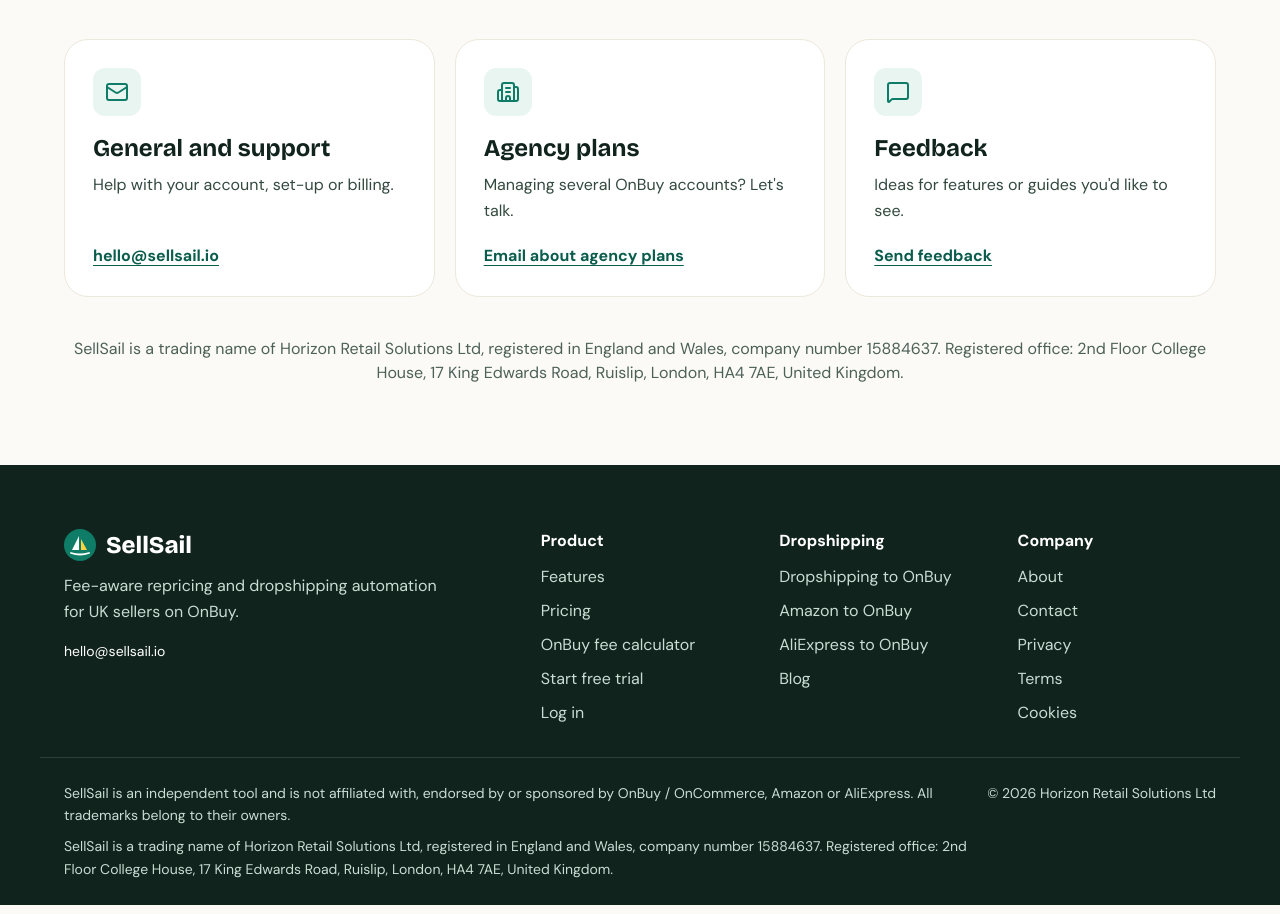
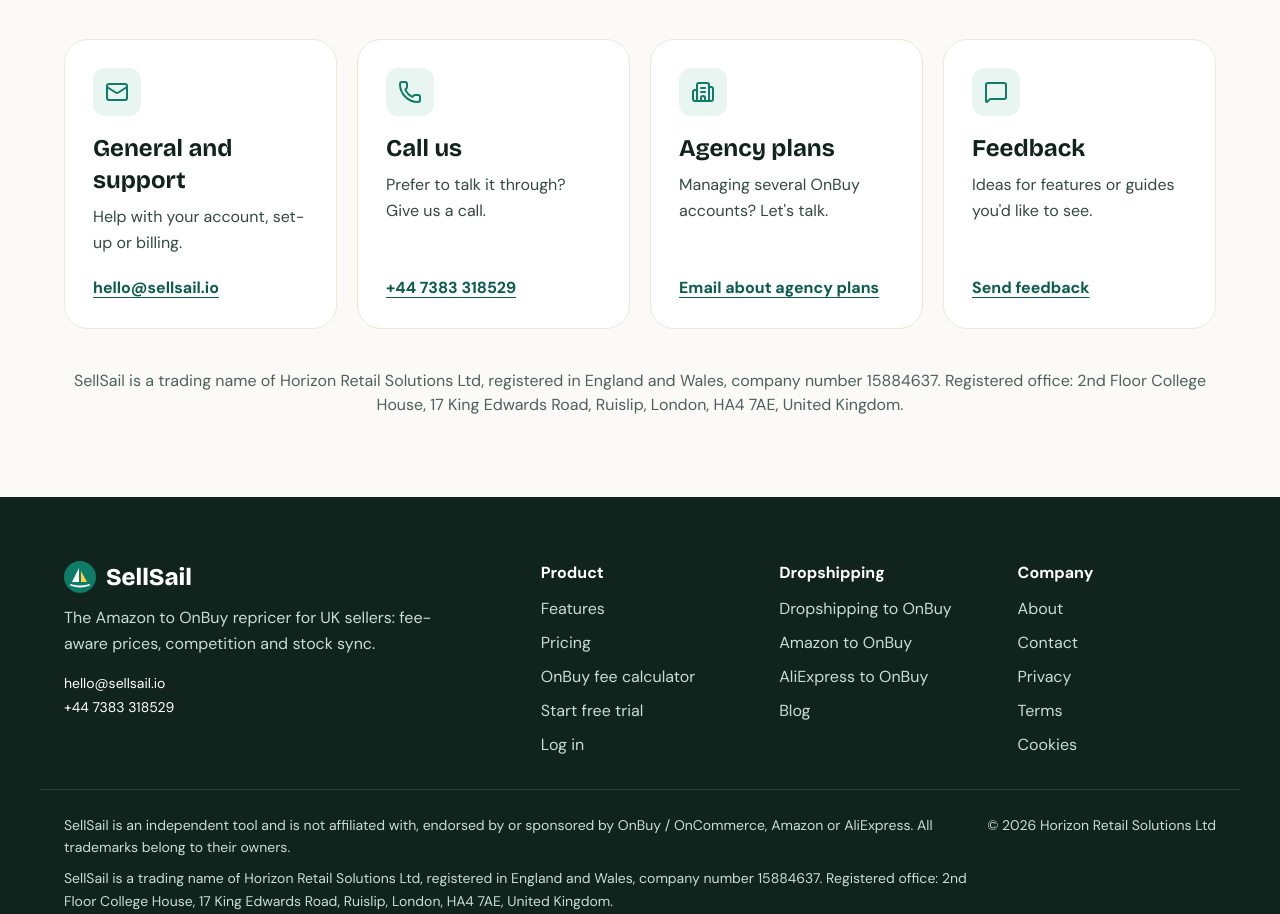
Before and after one commit to ranawseef/sellsail, a Next.js app: page /contact in a window 1280 px wide. Shown: the part 460-1374 px from the top of the page. Built offline with nearby package versions, Linux system fonts and the light colour scheme.

Commit message:
Add phone number to footer, contact page, terms, privacy and schema
Co-Authored-By: Claude Opus 5.5 <noreply@anthropic.com>

```diff
--- a/src/app/(marketing)/contact/page.tsx
+++ b/src/app/(marketing)/contact/page.tsx
@@ -1,5 +1,5 @@
 import type { Metadata } from "next";
-import { Mail, MessageSquare, Building2 } from "lucide-react";
+import { Mail, MessageSquare, Building2, Phone } from "lucide-react";
 import { PageHero } from "@/components/sections";
 import { companyLine, site } from "@/lib/site";
 
@@ -12,6 +12,7 @@ export const metadata: Metadata = {
 export default function ContactPage() {
   const cards = [
     { icon: Mail, title: "General and support", text: "Help with your account, set-up or billing.", action: site.email, href: `mailto:${site.email}` },
+    { icon: Phone, title: "Call us", text: "Prefer to talk it through? Give us a call.", action: site.phone, href: site.phoneHref },
     { icon: Building2, title: "Agency plans", text: "Managing several OnBuy accounts? Let's talk.", action: "Email about agency plans", href: `mailto:${site.email}?subject=Agency%20plan` },
     { icon: MessageSquare, title: "Feedback", text: "Ideas for features or guides you'd like to see.", action: "Send feedback", href: `mailto:${site.email}?subject=Feedback` },
   ];
@@ -23,7 +24,7 @@ export default function ContactPage() {
         intro="We're a small UK team and we read every message. We aim to reply within one working day."
       />
       <section className="mx-auto max-w-[1200px] px-6 py-20">
-        <ul className="grid gap-5 md:grid-cols-3">
+        <ul className="grid gap-5 sm:grid-cols-2 lg:grid-cols-4">
           {cards.map((c) => (
             <li key={c.title} className="flex flex-col rounded-3xl border border-line bg-white p-7">
               <span className="flex size-12 items-center justify-center rounded-xl bg-mint text-sea">
--- a/src/app/(marketing)/privacy/page.tsx
+++ b/src/app/(marketing)/privacy/page.tsx
@@ -15,7 +15,7 @@ export default function PrivacyPage() {
       <p>
         This policy explains how {site.company} (&quot;SellSail&quot;, &quot;we&quot;) uses personal data. SellSail is a trading name of{" "}
         {site.company}, registered in England and Wales, company number {site.companyNumber}, registered office {site.address}, United Kingdom. We are the data controller for the data described here. Contact us at{" "}
-        <a href={`mailto:${site.email}`}>{site.email}</a>.
+        <a href={`mailto:${site.email}`}>{site.email}</a> or on <a href={site.phoneHref}>{site.phone}</a>.
       </p>
 
       <h2>What we collect</h2>
--- a/src/app/(marketing)/terms/page.tsx
+++ b/src/app/(marketing)/terms/page.tsx
@@ -108,7 +108,8 @@ export default function TermsPage() {
 
       <h2>Contact</h2>
       <p>
-        {site.company}, {site.address}, United Kingdom. Email <a href={`mailto:${site.email}`}>{site.email}</a>.
+        {site.company}, {site.address}, United Kingdom. Email <a href={`mailto:${site.email}`}>{site.email}</a> or call{" "}
+        <a href={site.phoneHref}>{site.phone}</a>.
       </p>
     </LegalPage>
   );
--- a/src/app/layout.tsx
+++ b/src/app/layout.tsx
@@ -31,6 +31,8 @@ const organizationJsonLd = {
   logo: `${site.url}/logo.png`,
   description: site.description,
   email: site.email,
+  telephone: site.phone,
+  contactPoint: { "@type": "ContactPoint", contactType: "customer support", email: site.email, telephone: site.phone, areaServed: "GB", availableLanguage: "en" },
   identifier: { "@type": "PropertyValue", propertyID: "Companies House", value: site.companyNumber },
   address: {
     "@type": "PostalAddress",
--- a/src/components/site-footer.tsx
+++ b/src/components/site-footer.tsx
@@ -11,11 +11,14 @@ export function SiteFooter() {
             <LogoMark /> SellSail
           </div>
           <p className="mt-3 max-w-sm leading-relaxed">
-            Fee-aware repricing and dropshipping automation for UK sellers on OnBuy.
+            The Amazon to OnBuy repricer for UK sellers: fee-aware prices, competition and stock sync.
           </p>
-          <p className="mt-4 text-sm">
+          <p className="mt-4 flex flex-col gap-1 text-sm">
             <a href={`mailto:${site.email}`} className="text-white underline-offset-4 hover:underline">
               {site.email}
+            </a>
+            <a href={site.phoneHref} className="text-white underline-offset-4 hover:underline">
+              {site.phone}
             </a>
           </p>
         </div>
--- a/src/lib/site.ts
+++ b/src/lib/site.ts
@@ -5,6 +5,8 @@ export const site = {
   description:
     "The Amazon to OnBuy repricer for UK sellers. Live Amazon prices, fee-aware OnBuy pricing, competition that never goes below your floor, and stock sync every few minutes.",
   email: "hello@sellsail.io",
+  phone: "+44 7383 318529",
+  phoneHref: "tel:+447383318529",
   company: "Horizon Retail Solutions Ltd",
   companyNumber: "15884637",
   address: "2nd Floor College House, 17 King Edwards Road, Ruislip, London, HA4 7AE",
```
